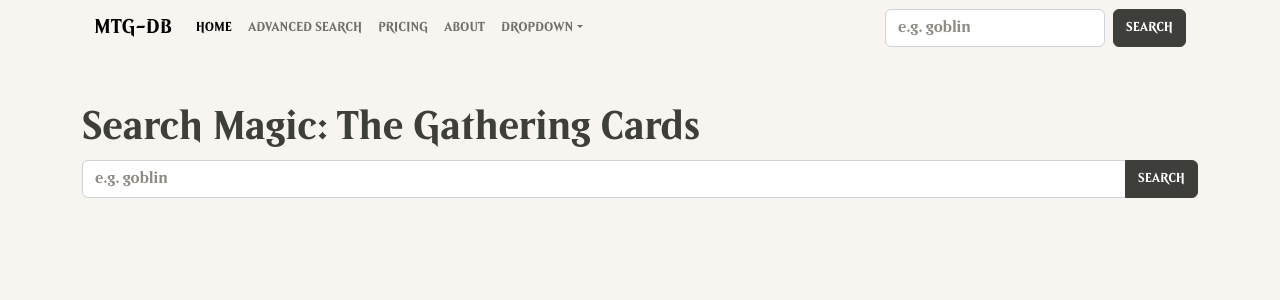
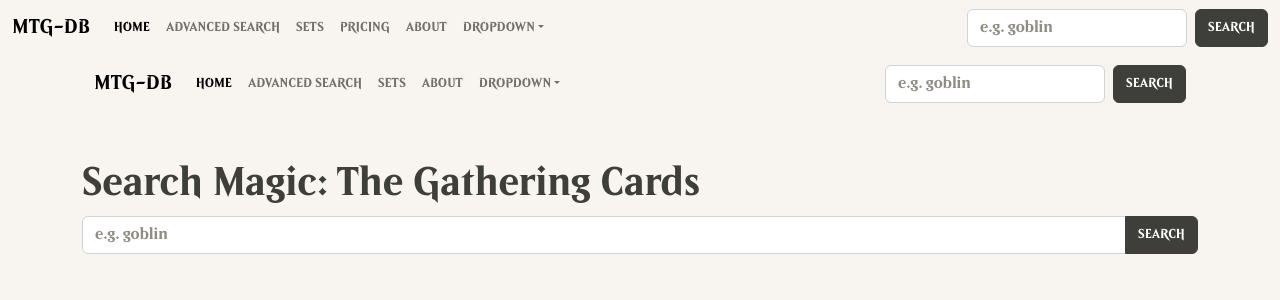
Before and after one commit to Fabaderheld/mtg-db, a Flask app: page / in a window 1280 px wide. Shown: the top 300 px of the page. Run offline with Flask 3, Linux system fonts and the light colour scheme; some libraries are stand-ins or nearby versions.

Commit message:
Added Sets page

```diff
--- a/app.py
+++ b/app.py
@@ -16,6 +16,37 @@ class Card(db.Model):
 
     def __repr__(self):
         return f"<Card {self.name}>"
+
+class Set(db.Model):
+    id = db.Column(db.String, primary_key=True)
+    name = db.Column(db.String, nullable=False)
+    code = db.Column(db.String, nullable=False)
+    icon_url = db.Column(db.String)  # Add a field for the set icon URL
+    released_at = db.Column(db.String)  # Add a field for the set icon URL
+
+    def __repr__(self):
+        return f"<Set {self.name}>"
+
+
+def fetch_and_cache_sets():
+    response = requests.get("https://api.scryfall.com/sets")
+    if response.status_code == 200:
+        data = response.json()
+        sets = data.get("data", [])
+        for set_data in sets:
+            existing_set = Set.query.get(set_data.get("id"))
+            if not existing_set:
+                new_set = Set(
+                    id=set_data.get("id"),
+                    name=set_data.get("name"),
+                    code=set_data.get("code"),
+                    icon_url=set_data.get("icon_svg_uri"),  # Cache the set icon URL
+                    released_at=set_data.get("released_at")  # Cache the set release date
+                )
+                db.session.add(new_set)
+        db.session.commit()
+
+
 
 SCRYFALL_API_URL = "https://api.scryfall.com/cards/search?q="
 
@@ -85,6 +116,28 @@ def advanced_search():
 
     return render_template("advanced_search.html", cards=cards, error=error, sets=sets)
 
+@app.route("/sets", methods=["GET"])
+def sets():
+    sort = request.args.get('sort', 'name')  # Default sort by name
+    direction = request.args.get('direction', 'asc')  # Default sort direction
+
+    if sort == 'name':
+        if direction == 'asc':
+            sets = Set.query.order_by(Set.name.asc()).all()
+        else:
+            sets = Set.query.order_by(Set.name.desc()).all()
+    elif sort == 'date':
+        if direction == 'asc':
+            sets = Set.query.order_by(Set.released_at.asc()).all()
+        else:
+            sets = Set.query.order_by(Set.released_at.desc()).all()
+    else:
+        sets = Set.query.all()
+
+    return render_template("sets.html", sets=sets)
+
+
+
 if __name__ == "__main__":
     with app.app_context():
         db.create_all()
--- a/templates/base.html
+++ b/templates/base.html
@@ -1,5 +1,6 @@
 <!DOCTYPE html>
 <html lang="en">
+
 <head>
     <meta charset="UTF-8">
     <meta name="viewport" content="width=device-width, initial-scale=1.0">
@@ -9,7 +10,55 @@
     <!-- Custom CSS -->
     <link rel="stylesheet" href="{{ url_for('static', filename='css/custom.css') }}">
 </head>
+
+
+
 <body>
+    <nav class="navbar navbar-expand-lg bg-light" data-bs-theme="light">
+        <div class="container-fluid">
+            <a class="navbar-brand" href="/">MTG-DB</a>
+            <button class="navbar-toggler" type="button" data-bs-toggle="collapse" data-bs-target="#navbarColor03"
+                aria-controls="navbarColor03" aria-expanded="false" aria-label="Toggle navigation">
+                <span class="navbar-toggler-icon"></span>
+            </button>
+            <div class="collapse navbar-collapse" id="navbarColor03">
+                <ul class="navbar-nav me-auto">
+                    <li class="nav-item">
+                        <a class="nav-link active" href="/">Home
+                            <span class="visually-hidden">(current)</span>
+                        </a>
+                    </li>
+                    <li class="nav-item">
+                        <a class="nav-link" href="/advanced_search">Advanced Search</a>
+                    </li>
+                    <li class="nav-item">
+                        <a class="nav-link" href="/sets">Sets</a>
+                    </li>
+                    <li class="nav-item">
+                        <a class="nav-link" href="#">Pricing</a>
+                    </li>
+                    <li class="nav-item">
+                        <a class="nav-link" href="#">About</a>
+                    </li>
+                    <li class="nav-item dropdown">
+                        <a class="nav-link dropdown-toggle" data-bs-toggle="dropdown" href="#" role="button"
+                            aria-haspopup="true" aria-expanded="false">Dropdown</a>
+                        <div class="dropdown-menu">
+                            <a class="dropdown-item" href="#">Action</a>
+                            <a class="dropdown-item" href="#">Another action</a>
+                            <a class="dropdown-item" href="#">Something else here</a>
+                            <div class="dropdown-divider"></div>
+                            <a class="dropdown-item" href="#">Separated link</a>
+                        </div>
+                    </li>
+                </ul>
+                <form method="post" class="d-flex">
+                    <input class="form-control me-sm-2" type="search" name="query" placeholder="e.g. goblin" required>
+                    <button class="btn btn-dark my-2 my-sm-0" type="submit">Search</button>
+                </form>
+            </div>
+        </div>
+    </nav>
     <div class="container">
         {% block content %}
         {% endblock %}
@@ -17,4 +66,5 @@
     <!-- Bootstrap JS Bundle with Popper -->
     <script src="https://cdn.jsdelivr.net/npm/bootstrap@5.3.0/dist/js/bootstrap.bundle.min.js"></script>
 </body>
+
 </html>
--- a/templates/index.html
+++ b/templates/index.html
@@ -20,7 +20,7 @@
                     <a class="nav-link" href="/advanced_search">Advanced Search</a>
                 </li>
                 <li class="nav-item">
-                    <a class="nav-link" href="#">Pricing</a>
+                    <a class="nav-link" href="/sets">Sets</a>
                 </li>
                 <li class="nav-item">
                     <a class="nav-link" href="#">About</a>
```
Also changed, not shown: templates/sets.html (added, +68 -0 lines).
